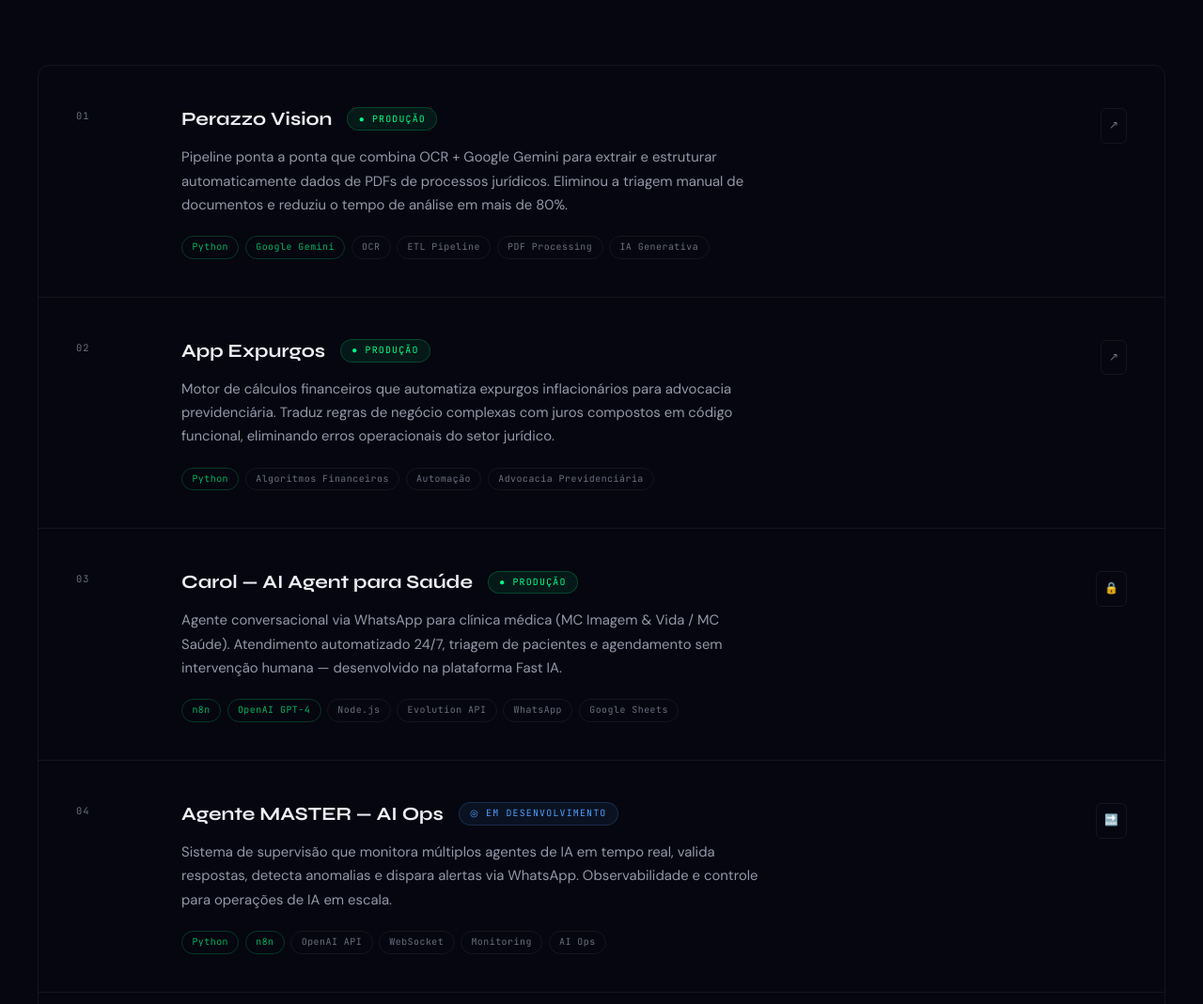
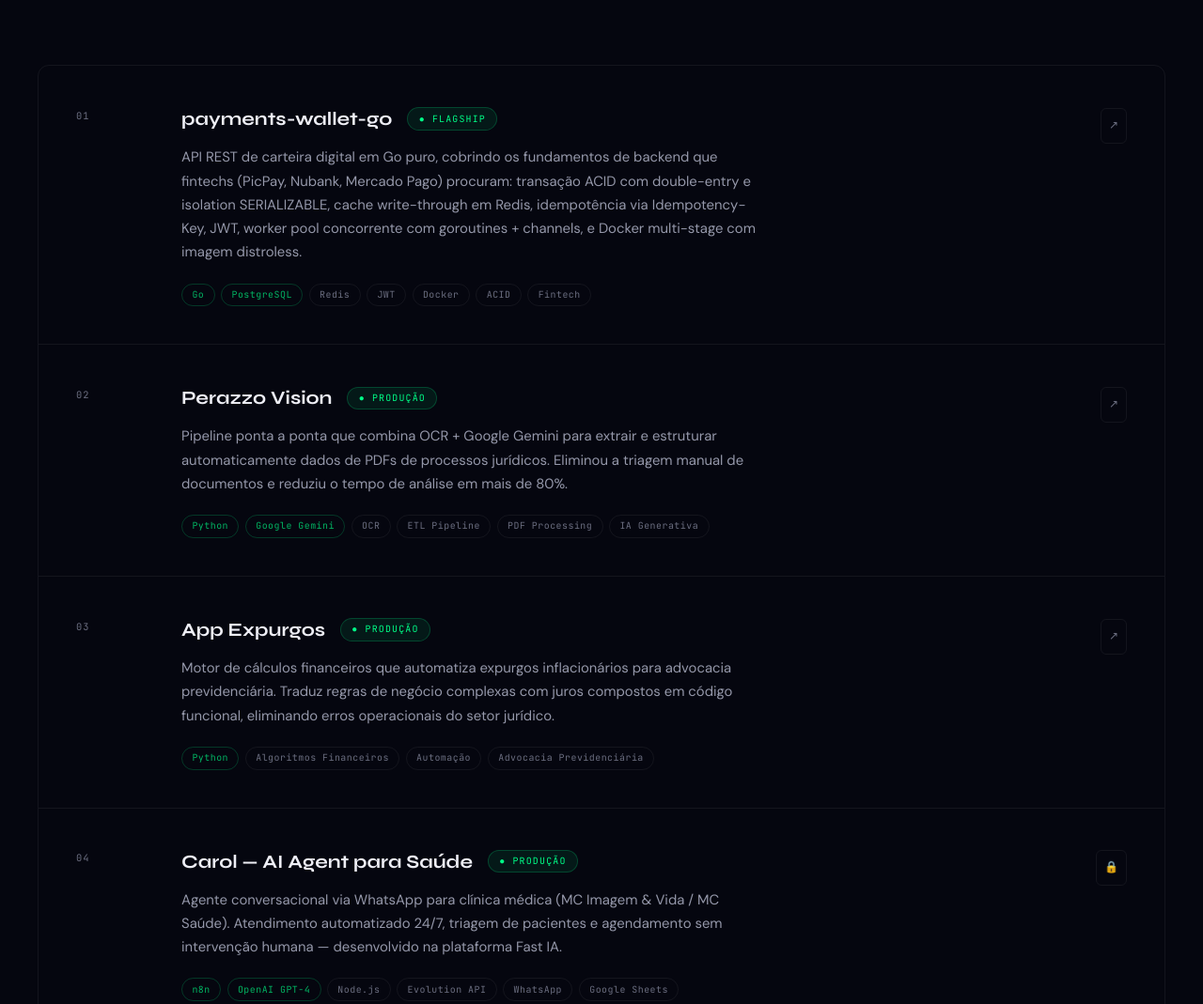
Before and after one commit to lucasguilhermessilva/lucasguilhermessilva.github.io, a plain HTML site: page index.html in a window 1280 px wide. Shown: the part 1241-2310 px from the top of the page at 94% size. Drawn offline with Linux system fonts and the light colour scheme.

Commit message:
feat: adicionar payments-wallet-go como projeto flagship 01

```diff
--- a/index.html
+++ b/index.html
@@ -966,6 +966,29 @@
           <div class="project-num">01</div>
           <div class="project-body">
             <div class="project-header">
+              <span class="project-name">payments-wallet-go</span>
+              <span class="project-status status-prod">● Flagship</span>
+            </div>
+            <p class="project-desc">
+              API REST de carteira digital em Go puro, cobrindo os fundamentos de backend que fintechs (PicPay, Nubank, Mercado Pago) procuram: transação ACID com double-entry e isolation SERIALIZABLE, cache write-through em Redis, idempotência via Idempotency-Key, JWT, worker pool concorrente com goroutines + channels, e Docker multi-stage com imagem distroless.
+            </p>
+            <div class="project-tags">
+              <span class="ptag hi">Go</span>
+              <span class="ptag hi">PostgreSQL</span>
+              <span class="ptag">Redis</span>
+              <span class="ptag">JWT</span>
+              <span class="ptag">Docker</span>
+              <span class="ptag">ACID</span>
+              <span class="ptag">Fintech</span>
+            </div>
+          </div>
+          <a href="https://github.com/lucasguilhermessilva/payments-wallet-go" target="_blank" class="project-link" title="Ver no GitHub">↗</a>
+        </div>
+
+        <div class="project-item">
+          <div class="project-num">02</div>
+          <div class="project-body">
+            <div class="project-header">
               <span class="project-name">Perazzo Vision</span>
               <span class="project-status status-prod">● Produção</span>
             </div>
@@ -985,7 +1008,7 @@
         </div>
 
         <div class="project-item">
-          <div class="project-num">02</div>
+          <div class="project-num">03</div>
           <div class="project-body">
             <div class="project-header">
               <span class="project-name">App Expurgos</span>
@@ -1005,7 +1028,7 @@
         </div>
 
         <div class="project-item">
-          <div class="project-num">03</div>
+          <div class="project-num">04</div>
           <div class="project-body">
             <div class="project-header">
               <span class="project-name">Carol — AI Agent para Saúde</span>
@@ -1027,7 +1050,7 @@
         </div>
 
         <div class="project-item">
-          <div class="project-num">04</div>
+          <div class="project-num">05</div>
           <div class="project-body">
             <div class="project-header">
               <span class="project-name">Agente MASTER — AI Ops</span>
@@ -1049,7 +1072,7 @@
         </div>
 
         <div class="project-item">
-          <div class="project-num">05</div>
+          <div class="project-num">06</div>
           <div class="project-body">
             <div class="project-header">
               <span class="project-name">COREN-PE — Infra & Automação</span>
```
